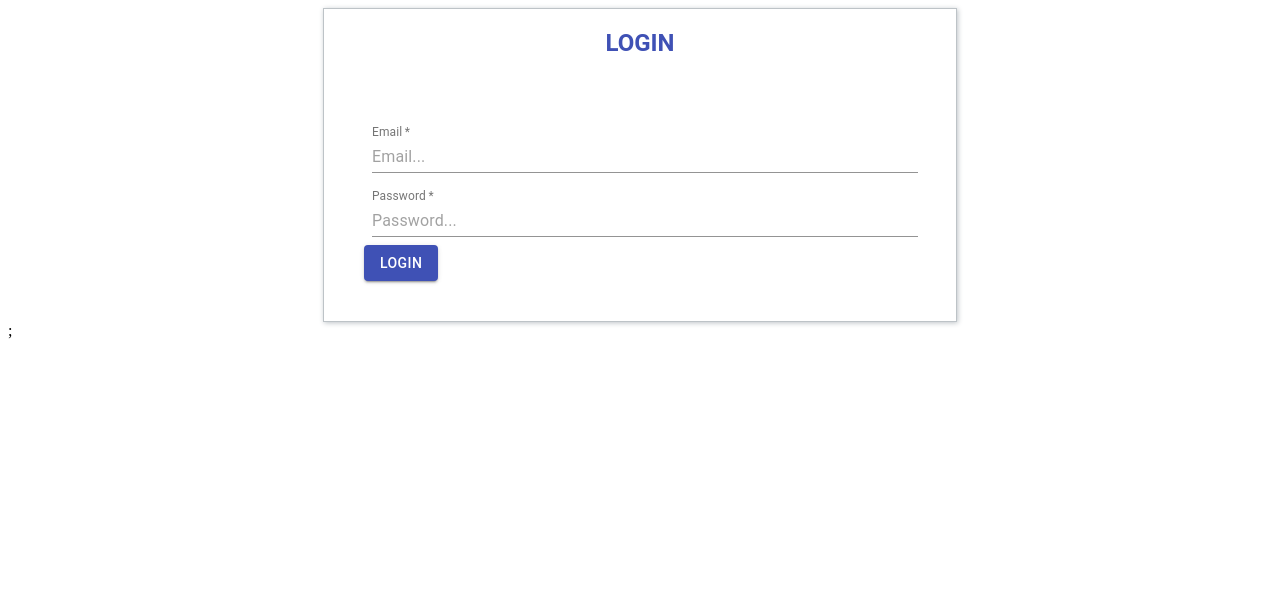
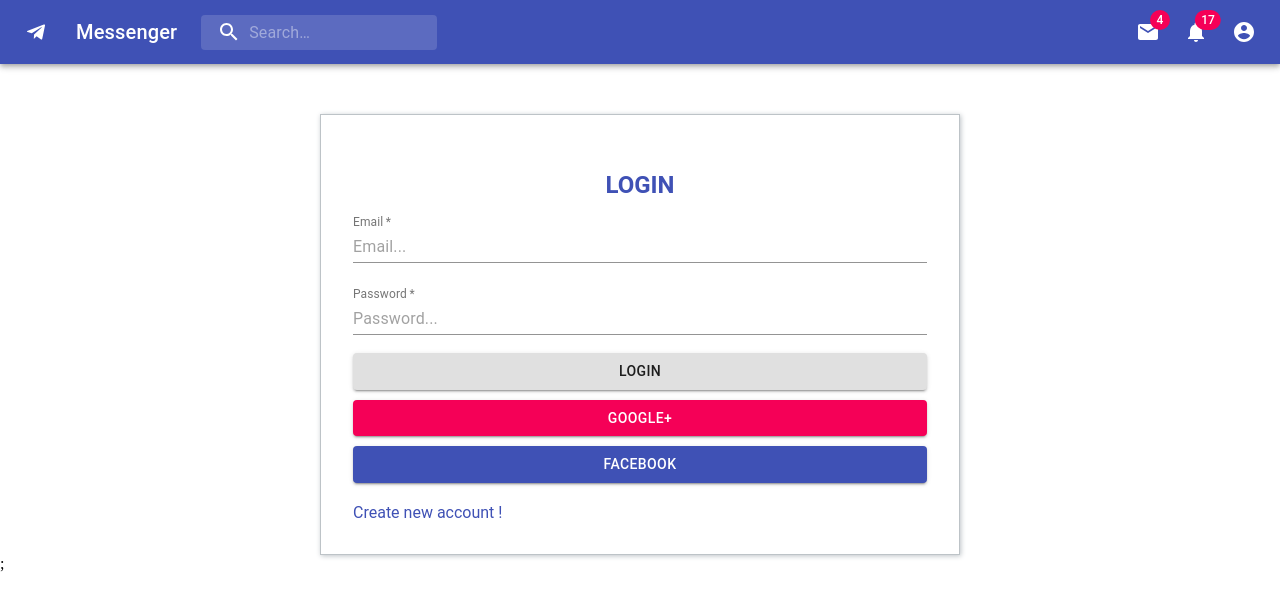
Before and after one commit to jezzs2k/appchat, a React (Create React App) app in the folder client/: page /login in a window 1280 px wide. Shown: the top 610 px of the page. Built offline with nearby package versions, Linux system fonts and the light colour scheme; the HTML template or start-up script is replaced by a standard one.

Commit message:
add navbar and change something auth login and register

```diff
--- a/client/src/App.css
+++ b/client/src/App.css
@@ -0,0 +1,4 @@
+* {
+  margin: 0;
+  padding: 0;
+}
--- a/client/src/App.js
+++ b/client/src/App.js
@@ -1,14 +1,21 @@
 import React from 'react';
 import { BrowserRouter as Router, Route, Switch } from 'react-router-dom';
 
-import login from './components/Auth/Login';
+import Navbar from './components/Layout/Navbar';
+
+import './App.css';
+
+import Login from './components/Auth/Login';
+import Register from './components/Auth/Register';
 
 function App() {
   return (
     <Router>
       <div className='App'>
+        <Navbar />
         <Switch>
-          <Route path='/login' component={login} />
+          <Route exact path='/login' component={Login} />
+          <Route exact path='/register' component={Register} />
         </Switch>
       </div>
       ;
--- a/client/src/components/Auth/Login.js
+++ b/client/src/components/Auth/Login.js
@@ -2,29 +2,48 @@ import React, { useState } from 'react';
 import { makeStyles } from '@material-ui/core/styles';
 import TextField from '@material-ui/core/TextField';
 import Button from '@material-ui/core/Button';
+import { Link } from 'react-router-dom';
 
 const useStyle = makeStyles((theme) => ({
   root: {
     display: 'flex',
     flexWrap: 'wrap',
-    maxWidth: '50%',
     margin: 'auto',
-    border: '1px solid #bdc3c7',
-    boxShadow: '1px 1px 5px #bdc3c7',
+    maxWidth: '100%',
+    [theme.breakpoints.up('sm')]: {
+      maxWidth: '50%',
+    },
   },
   title: {
     textAlign: 'center',
     width: '100%',
     fontFamily: '"Roboto", "Helvetica", "Arial", sans-serif',
     color: '#3f51b5',
+    paddingTop: '1em',
   },
   form: {
-    padding: '2.5em',
+    width: '100%',
+    display: 'flex',
+    flexDirection: 'column',
+    justifyContent: 'center',
+    padding: '2em',
+    border: '1px solid #bdc3c7',
+    boxShadow: '1px 1px 5px #bdc3c7',
   },
   textField: {
     marginLeft: theme.spacing(1),
     marginRight: theme.spacing(1),
-    width: '25ch',
+    width: '26ch',
+    margin: 0,
+  },
+  link: {
+    fontFamily: '"Roboto", "Helvetica", "Arial", sans-serif',
+    color: '#3f51b5',
+    textDecoration: 'none',
+    marginTop: '20px',
+  },
+  buttonType: {
+    marginTop: '10px',
   },
 }));
 
@@ -50,13 +69,13 @@ const Login = () => {
 
   return (
     <div className={classes.root}>
-      <h2 className={classes.title}>LOGIN</h2>
       <div className={classes.form}>
+        <h2 className={classes.title}>LOGIN</h2>
         <TextField
           name='email'
           id='stander-full-width'
           label='Email'
-          style={{ margin: 8 }}
+          style={{ marginBottom: 8 }}
           placeholder='Email...'
           fullWidth
           margin='normal'
@@ -70,7 +89,7 @@ const Login = () => {
         <TextField
           name='password'
           label='Password'
-          style={{ margin: 8 }}
+          style={{ marginBottom: 8 }}
           placeholder='Password...'
           fullWidth
           margin='normal'
@@ -82,9 +101,29 @@ const Login = () => {
           onChange={onChange}
           required
         />
-        <Button onClick={onSubmit} variant='contained' color='primary'>
+        <Button
+          onClick={onSubmit}
+          className={classes.buttonType}
+          variant='contained'>
           Login
         </Button>
+        <Button
+          onClick={onSubmit}
+          className={classes.buttonType}
+          variant='contained'
+          color='secondary'>
+          Google+
+        </Button>
+        <Button
+          onClick={onSubmit}
+          className={classes.buttonType}
+          variant='contained'
+          color='primary'>
+          Facebook
+        </Button>
+        <Link className={classes.link} to='/register'>
+          Create new account !
+        </Link>
       </div>
     </div>
   );
--- a/client/src/components/Auth/Register.js
+++ b/client/src/components/Auth/Register.js
@@ -7,13 +7,20 @@ const useStyle = makeStyles((theme) => ({
   root: {
     display: 'flex',
     flexWrap: 'wrap',
-    maxWidth: '55%',
+    maxWidth: '100%',
+    [theme.breakpoints.up('sm')]: {
+      maxWidth: '50%',
+    },
     margin: 'auto',
+  },
+  form: {
+    width: '100%',
+    display: 'flex',
+    flexDirection: 'column',
+    justifyContent: 'center',
+    padding: '2em',
     border: '1px solid #bdc3c7',
     boxShadow: '1px 1px 5px #bdc3c7',
-  },
-  form: {
-    padding: '2.5em',
   },
   title: {
     textAlign: 'center',
@@ -25,6 +32,11 @@ const useStyle = makeStyles((theme) => ({
     marginLeft: theme.spacing(1),
     marginRight: theme.spacing(1),
     width: '25ch',
+    display: 'flex',
+    margin: 0,
+  },
+  textInfo: {
+    display: 'flex',
   },
 }));
 
@@ -52,8 +64,9 @@ const Register = () => {
   };
   return (
     <div className={classes.root}>
+      <div className={classes.form}>
         <h2 className={classes.title}>REGISTER</h2>
-      <div className={classes.form}>
+        <div className={classes.textInfo}>
           <TextField
             name='name'
             label='UserName'
@@ -62,6 +75,7 @@ const Register = () => {
             onChange={onChange}
             className={classes.textField}
             placeholder='Username...'
+            style={{ marginLeft: 0 }}
           />
           <TextField
             name='phone'
@@ -78,12 +92,14 @@ const Register = () => {
             value={age}
             className={classes.textField}
             onChange={onChange}
+            style={{ marginRight: 0 }}
           />
+        </div>
         <TextField
           name='email'
           id='stander-full-width'
           label='Email'
-          style={{ margin: 8 }}
+          style={{ marginBottom: 8 }}
           placeholder='Email...'
           fullWidth
           margin='normal'
@@ -96,7 +112,7 @@ const Register = () => {
         <TextField
           name='password'
           label='Password'
-          style={{ margin: 8 }}
+          style={{ marginBottom: 8 }}
           placeholder='Password...'
           fullWidth
           margin='normal'
--- /dev/null
+++ b/client/src/components/Layout/Navbar.js
@@ -0,0 +1,197 @@
+import React, { useState, Fragment } from 'react';
+import AppBar from '@material-ui/core/AppBar';
+import Toolbar from '@material-ui/core/Toolbar';
+import IconButton from '@material-ui/core/IconButton';
+import Typography from '@material-ui/core/Typography';
+import InputBase from '@material-ui/core/InputBase';
+import Badge from '@material-ui/core/Badge';
+import MenuItem from '@material-ui/core/MenuItem';
+import Menu from '@material-ui/core/Menu';
+import SearchIcon from '@material-ui/icons/Search';
+import AccountCircle from '@material-ui/icons/AccountCircle';
+import MailIcon from '@material-ui/icons/Mail';
+import NotificationsIcon from '@material-ui/icons/Notifications';
+import MoreIcon from '@material-ui/icons/MoreVert';
+import TelegramIcon from '@material-ui/icons/Telegram';
+
+import useStyles from './NavbarCss';
+
+import { Link } from 'react-router-dom';
+
+const Navbar = () => {
+  const classes = useStyles();
+  const [anchorEl, setAnchorEl] = useState(null);
+  const [mobileMoreAnchorEl, setMobileMoreAnchorEl] = useState(null);
+
+  const isMenuOpen = Boolean(anchorEl);
+  const isMobileMenuOpen = Boolean(mobileMoreAnchorEl);
+
+  const handleProfileMenuOpen = (event) => {
+    setAnchorEl(event.currentTarget);
+  };
+
+  const handleMobileMenuClose = () => {
+    setMobileMoreAnchorEl(null);
+  };
+
+  const handleMenuClose = () => {
+    setAnchorEl(null);
+    handleMobileMenuClose();
+  };
+
+  const handleMobileMenuOpen = (event) => {
+    setMobileMoreAnchorEl(event.currentTarget);
+  };
+
+  const menuId = 'primary-search-account-menu';
+  const renderMenu = (
+    <Menu
+      anchorEl={anchorEl}
+      anchorOrigin={{ vertical: 'top', horizontal: 'right' }}
+      id={menuId}
+      keepMounted
+      transformOrigin={{ vertical: 'top', horizontal: 'right' }}
+      open={isMenuOpen}
+      onClose={handleMenuClose}>
+      <MenuItem onClick={handleMenuClose}>Profile</MenuItem>
+      <MenuItem onClick={handleMenuClose}>My account</MenuItem>
+    </Menu>
+  );
+
+  const mobileMenuId = 'primary-search-account-menu-mobile';
+  const renderMobileMenu = (
+    <Menu
+      anchorEl={mobileMoreAnchorEl}
+      anchorOrigin={{ vertical: 'top', horizontal: 'right' }}
+      id={mobileMenuId}
+      keepMounted
+      transformOrigin={{ vertical: 'top', horizontal: 'right' }}
+      open={isMobileMenuOpen}
+      onClose={handleMobileMenuClose}>
+      <MenuItem>
+        <IconButton aria-label='show 4 new mails' color='inherit'>
+          <Badge badgeContent={4} color='secondary'>
+            <MailIcon />
+          </Badge>
+        </IconButton>
+        <p>Messages</p>
+      </MenuItem>
+      <MenuItem>
+        <IconButton aria-label='show 11 new notifications' color='inherit'>
+          <Badge badgeContent={11} color='secondary'>
+            <NotificationsIcon />
+          </Badge>
+        </IconButton>
+        <p>Notifications</p>
+      </MenuItem>
+      <MenuItem onClick={handleProfileMenuOpen}>
+        <IconButton
+          aria-label='account of current user'
+          aria-controls='primary-search-account-menu'
+          aria-haspopup='true'
+          color='inherit'>
+          <AccountCircle />
+        </IconButton>
+        <p>Profile</p>
+      </MenuItem>
+    </Menu>
+  );
+
+  const [text, setText] = useState('');
+
+  return (
+    <div className={classes.grow}>
+      <AppBar position='static'>
+        <Toolbar>
+          <IconButton
+            edge='start'
+            className={classes.menuButton}
+            color='inherit'
+            aria-label='open drawer'>
+            <TelegramIcon />
+          </IconButton>
+          <Typography className={classes.title} variant='h6' noWrap>
+            Messenger
+          </Typography>
+          {true ? (
+            <Fragment>
+              <div className={classes.search}>
+                <div className={classes.searchIcon}>
+                  <SearchIcon />
+                </div>
+                <InputBase
+                  placeholder='Search…'
+                  value={text}
+                  name='search'
+                  onChange={(e) => {
+                    setText(e.target.value);
+                  }}
+                  classes={{
+                    root: classes.inputRoot,
+                    input: classes.inputInput,
+                  }}
+                  inputProps={{ 'aria-label': 'search' }}
+                />
+              </div>
+              <div className={classes.grow} />
+              <div className={classes.sectionDesktop}>
+                <IconButton aria-label='show 4 new mails' color='inherit'>
+                  <Badge badgeContent={4} color='secondary'>
+                    <MailIcon />
+                  </Badge>
+                </IconButton>
+                <IconButton
+                  aria-label='show 17 new notifications'
+                  color='inherit'>
+                  <Badge badgeContent={17} color='secondary'>
+                    <NotificationsIcon />
+                  </Badge>
+                </IconButton>
+                <IconButton
+                  edge='end'
+                  aria-label='account of current user'
+                  aria-controls={menuId}
+                  aria-haspopup='true'
+                  onClick={handleProfileMenuOpen}
+                  color='inherit'>
+                  <AccountCircle />
+                </IconButton>
+              </div>
+              <div className={classes.sectionMobile}>
+                <IconButton
+                  aria-label='show more'
+                  aria-controls={mobileMenuId}
+                  aria-haspopup='true'
+                  onClick={handleMobileMenuOpen}
+                  color='inherit'>
+                  <MoreIcon />
+                </IconButton>
+              </div>
+            </Fragment>
+          ) : (
+            <Fragment>
+              <div className={classes.login}>
+                <IconButton>
+                  <Link className={classes.h3} to='/login'>
+                    Login
+                  </Link>
+                </IconButton>
+              </div>
+              <div className={classes.register}>
+                <IconButton>
+                  <Link className={classes.h3} to='/register'>
+                    Register
+                  </Link>
+                </IconButton>
+              </div>
+            </Fragment>
+          )}
+        </Toolbar>
+      </AppBar>
+      {renderMobileMenu}
+      {renderMenu}
+    </div>
+  );
+};
+
+export default Navbar;
--- /dev/null
+++ b/client/src/components/Layout/NavbarCss.js
@@ -0,0 +1,81 @@
+import { fade, makeStyles } from '@material-ui/core/styles';
+
+const useStyles = makeStyles((theme) => ({
+  grow: {
+    flexGrow: 1,
+    marginBottom: '50px',
+  },
+  menuButton: {
+    marginRight: theme.spacing(2),
+  },
+  title: {
+    display: 'none',
+    [theme.breakpoints.up('sm')]: {
+      display: 'block',
+    },
+  },
+  search: {
+    position: 'relative',
+    borderRadius: theme.shape.borderRadius,
+    backgroundColor: fade(theme.palette.common.white, 0.15),
+    '&:hover': {
+      backgroundColor: fade(theme.palette.common.white, 0.25),
+    },
+    marginRight: theme.spacing(2),
+    marginLeft: 0,
+    width: '100%',
+    [theme.breakpoints.up('sm')]: {
+      marginLeft: theme.spacing(3),
+      width: 'auto',
+    },
+  },
+  searchIcon: {
+    padding: theme.spacing(0, 2),
+    height: '100%',
+    position: 'absolute',
+    pointerEvents: 'none',
+    display: 'flex',
+    alignItems: 'center',
+    justifyContent: 'center',
+  },
+  inputRoot: {
+    color: 'inherit',
+  },
+  inputInput: {
+    padding: theme.spacing(1, 1, 1, 0),
+    // vertical padding + font size from searchIcon
+    paddingLeft: `calc(1em + ${theme.spacing(4)}px)`,
+    transition: theme.transitions.create('width'),
+    width: '100%',
+    [theme.breakpoints.up('md')]: {
+      width: '20ch',
+    },
+  },
+  sectionDesktop: {
+    display: 'none',
+    [theme.breakpoints.up('md')]: {
+      display: 'flex',
+    },
+  },
+  sectionMobile: {
+    display: 'flex',
+    [theme.breakpoints.up('md')]: {
+      display: 'none',
+    },
+  },
+  login: {
+    marginLeft: 'auto',
+  },
+  register: {
+    marginLeft: '20px',
+  },
+  h3: {
+    fontFamily: '"Roboto", "Helvetica", "Arial", sans-serif',
+    color: 'white',
+    fontSize: '0.8em',
+    fontWeight: '400',
+    textDecoration: 'none',
+  },
+}));
+
+export default useStyles;
```
Also changed, not shown: 1 other file (tests, documents, lock files or other folders). Lines whose indentation alone changed are shown as unchanged.
